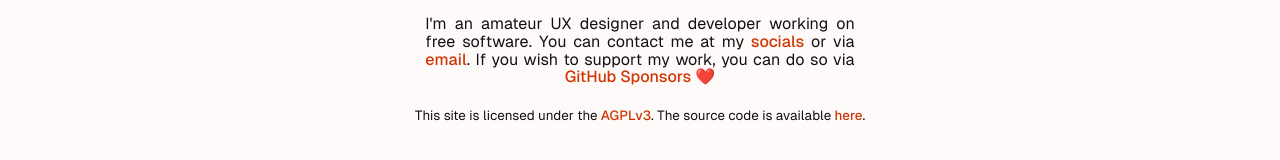
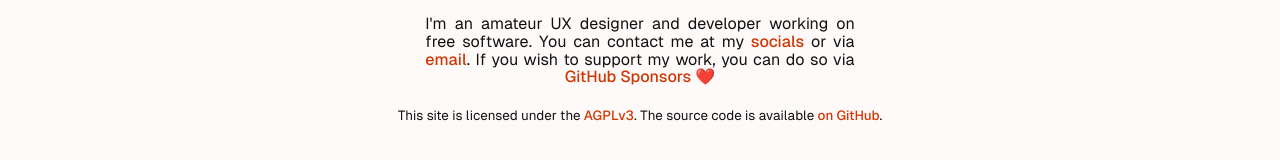
Before and after one commit to kra-mo/kramo.page, a Jekyll site: the page built from about/index.md, in a window 1280 px wide. Shown: the part 362-522 px from the top of the page. Built offline with Jekyll 4.4.1, drawn with Linux system fonts in a browser that asks for light colours.

Commit message:
Optimizations

```diff
--- a/about/index.md
+++ b/about/index.md
@@ -49,4 +49,4 @@ description: About me, contact information and website license.
     I'm an amateur UX designer and developer working on free software. You can contact me at my <a href="/links/">socials</a> or via <a href="&#109;a&#105;&#108;&#116;&#111;&#58;&#99;&#111;&#110;&#116;&#97;&#99;&#116;&#64;&#107;&#114;&#97;&#109;o&period;&#112;&#97;&#103;&#101;">email</a>. If you wish to support my work, you can do so via <a href="https://github.com/sponsors/kra-mo"><span style="hyphens: manual;">GitHub Sponsors</span></a>&nbsp;❤️
 </p>
 
-<sub>This site is licensed under the [AGPLv3](https://www.gnu.org/licenses/agpl-3.0.html). The source code is available [here](https://github.com/kra-mo/kramo.page).</sub>
+<sub>This site is licensed under the [AGPLv3](https://www.gnu.org/licenses/agpl-3.0.html). The source code is available [on GitHub](https://github.com/kra-mo/kramo.page).</sub>
--- a/stylesheet.css
+++ b/stylesheet.css
@@ -1,26 +1,31 @@
 @font-face {
   font-family: "Geist Regular";
   src: url(/fonts/geist/Geist-Regular.woff2) format("woff2");
+  font-display: swap;
 }
 
 @font-face {
   font-family: "Geist Medium";
   src: url(/fonts/geist/Geist-Medium.woff2) format("woff2");
+  font-display: swap;
 }
 
 @font-face {
   font-family: "Geist SemiBold";
   src: url(/fonts/geist/Geist-SemiBold.woff2) format("woff2");
+  font-display: swap;
 }
 
 @font-face {
   font-family: "Geist Bold";
   src: url(/fonts/geist/Geist-Bold.woff2) format("woff2");
+  font-display: swap;
 }
 
 @font-face {
   font-family: "Geist UltraBlack";
   src: url(/fonts/geist/Geist-UltraBlack.woff2) format("woff2");
+  font-display: swap;
 }
 
 @keyframes appear {
```
Also changed, not shown: app-icon-design/index.md (+1 -1 lines), links/index.md (+1 -1 lines).
